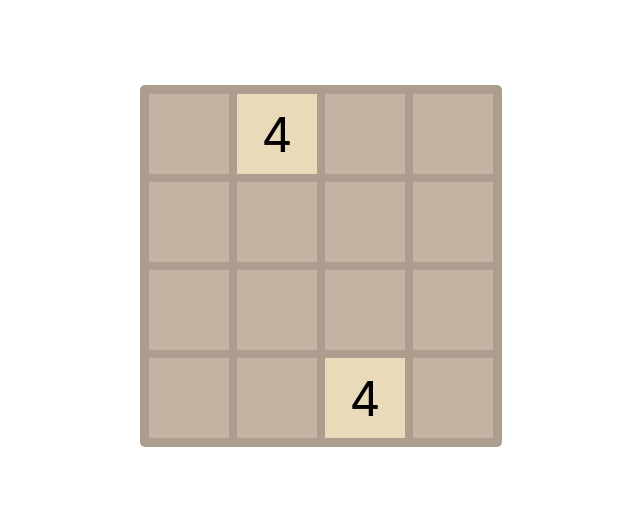
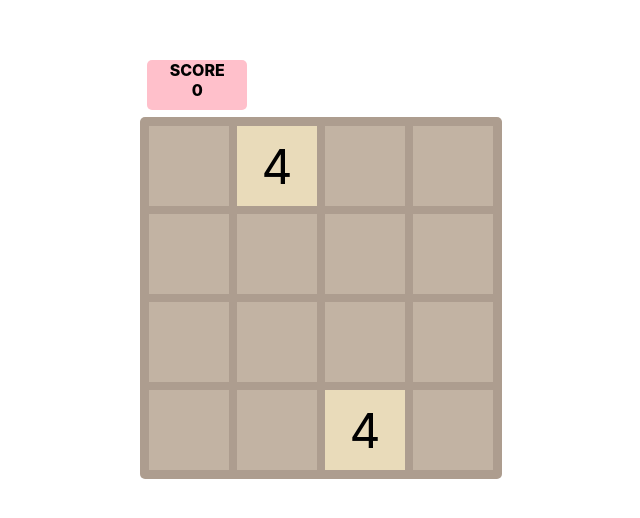
Before and after one commit to Team-Asyncc/2048game, a React (Create React App) app: page /game in a window 1280 px wide. Shown: the part 134-652 px from the top of the page, without its empty margins (319-959 px from the left). Built offline with nearby package versions, Linux system fonts and the light colour scheme.

Commit message:
🦘 score added

```diff
--- a/src/Components/Game.js
+++ b/src/Components/Game.js
@@ -20,6 +20,7 @@ const RIGHT_ARROW = 39;
 
 const Game = () => {
 	const { gameData, setGameData } = useGameContext();
+	const { score, setScore } = useGameContext();
 
 	const initilizeGame = () => {
 		let newGrid = deepClone(gameData);
@@ -38,25 +39,38 @@ const Game = () => {
 		}
 		switch (event.keyCode) {
 			case UP_ARROW:
-				// alert("up");
-				console.table('up');
-				setGameData(swipeUp(gameData));
+				{
+					const { b, score: newScore } = swipeUp(gameData, score);
+					setGameData(b);
+					setScore(newScore);
 					// console.table(data);
+				}
 				break;
 			case DOWN_ARROW:
-				console.table('down');
-				setGameData(swipeDown(gameData));
+				{
+					const { b, score: newScore } = swipeDown(gameData, score);
+					setGameData(b);
+					setScore(newScore);
 					// console.table(data);
+				}
 				break;
 			case LEFT_ARROW:
+				{
 					console.table('left');
-				setGameData(swipeLeft(gameData));
+					const { newArray, score: newScore } = swipeLeft(gameData, score);
+					setGameData(newArray);
+					setScore(newScore);
 					// console.table(data);
+				}
 				break;
 			case RIGHT_ARROW:
+				{
 					console.table('right');
-				setGameData(swipeRight(gameData));
+					const { newArray, score: newScore } = swipeRight(gameData, score);
+					setGameData(newArray);
+					setScore(newScore);
 					// console.table(data);
+				}
 				break;
 			default:
 				break;
@@ -67,6 +81,10 @@ const Game = () => {
 
 	return (
 		<div className="game__container">
+			<div className="score-box">
+				<div className="score-header">SCORE</div>
+				<div score-text>{score}</div>
+			</div>
 			<section className="game__board__container">
 				{gameData.map((row, rowIdx) => {
 					return (
--- a/src/styles/game.scss
+++ b/src/styles/game.scss
@@ -13,3 +13,21 @@
 .game__row {
 	display: flex;
 }
+.game__score {
+	height: 50px;
+	color: black;
+	font-size: 30px;
+	font-weight: bold;
+}
+.score-box {
+	background-color: pink;
+	height: 50px;
+	width: 100px;
+	font-weight: 800;
+	margin: 2%;
+	text-align: center;
+	border-radius: 5px;
+}
+.score-box > .score-text {
+	font-size: large;
+}
--- a/src/utils/swipeFunctions.js
+++ b/src/utils/swipeFunctions.js
@@ -1,7 +1,7 @@
 import { addNumber } from './addNumber';
 import { deepClone } from './deepClone';
-
-export const swipeLeft = (grid) => {
+export let score = 0;
+export const swipeLeft = (grid, score) => {
 	console.log('swipe left');
 	let oldGrid = grid;
 	let newArray = deepClone(grid);
@@ -29,6 +29,7 @@ export const swipeLeft = (grid) => {
 					b[slow] = b[slow] + b[fast];
 					b[fast] = 0;
 					fast = slow + 1;
+					score = score + b[slow];
 					slow++;
 				} else {
 					slow++;
@@ -41,10 +42,10 @@ export const swipeLeft = (grid) => {
 		addNumber(newArray);
 	}
 
-	return newArray;
+	return { newArray, score };
 };
 
-export const swipeRight = (grid) => {
+export const swipeRight = (grid, score) => {
 	console.log('swipe right');
 	let oldData = grid;
 	let newArray = deepClone(grid);
@@ -72,6 +73,7 @@ export const swipeRight = (grid) => {
 					b[slow] = b[slow] + b[fast];
 					b[fast] = 0;
 					fast = slow - 1;
+					score = score + b[slow];
 					slow--;
 				} else {
 					slow--;
@@ -83,10 +85,10 @@ export const swipeRight = (grid) => {
 	if (JSON.stringify(newArray) !== JSON.stringify(oldData)) {
 		addNumber(newArray);
 	}
-	return newArray;
+	return { newArray, score };
 };
 
-export const swipeDown = (grid) => {
+export const swipeDown = (grid, score) => {
 	console.log('swipe down');
 	console.log(grid);
 	let b = deepClone(grid);
@@ -113,6 +115,7 @@ export const swipeDown = (grid) => {
 					b[slow][i] = b[slow][i] + b[fast][i];
 					b[fast][i] = 0;
 					fast = slow - 1;
+					score = score + b[slow][i];
 					slow--;
 				} else {
 					slow--;
@@ -124,10 +127,10 @@ export const swipeDown = (grid) => {
 	if (JSON.stringify(b) !== JSON.stringify(oldData)) {
 		addNumber(b);
 	}
-	return b;
+	return { b, score };
 };
 
-export const swipeUp = (grid) => {
+export const swipeUp = (grid, score) => {
 	console.log('swipe up');
 	let b = deepClone(grid);
 	let oldData = JSON.parse(JSON.stringify(grid));
@@ -153,6 +156,7 @@ export const swipeUp = (grid) => {
 					b[slow][i] = b[slow][i] + b[fast][i];
 					b[fast][i] = 0;
 					fast = slow + 1;
+					score = score + b[slow][i];
 					slow++;
 				} else {
 					slow++;
@@ -164,5 +168,5 @@ export const swipeUp = (grid) => {
 	if (JSON.stringify(oldData) !== JSON.stringify(b)) {
 		addNumber(b);
 	}
-	return b;
+	return { b, score };
 };
```
Lines whose indentation alone changed are shown as unchanged.
